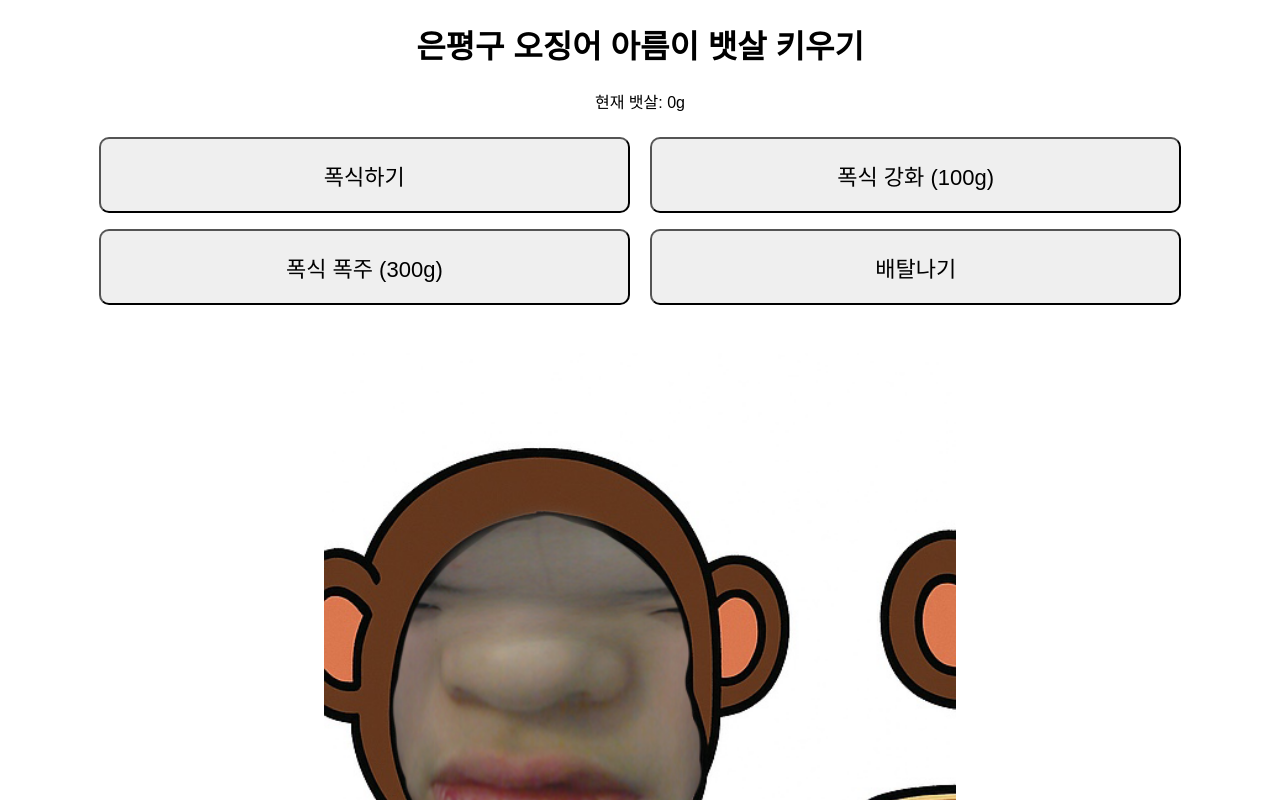
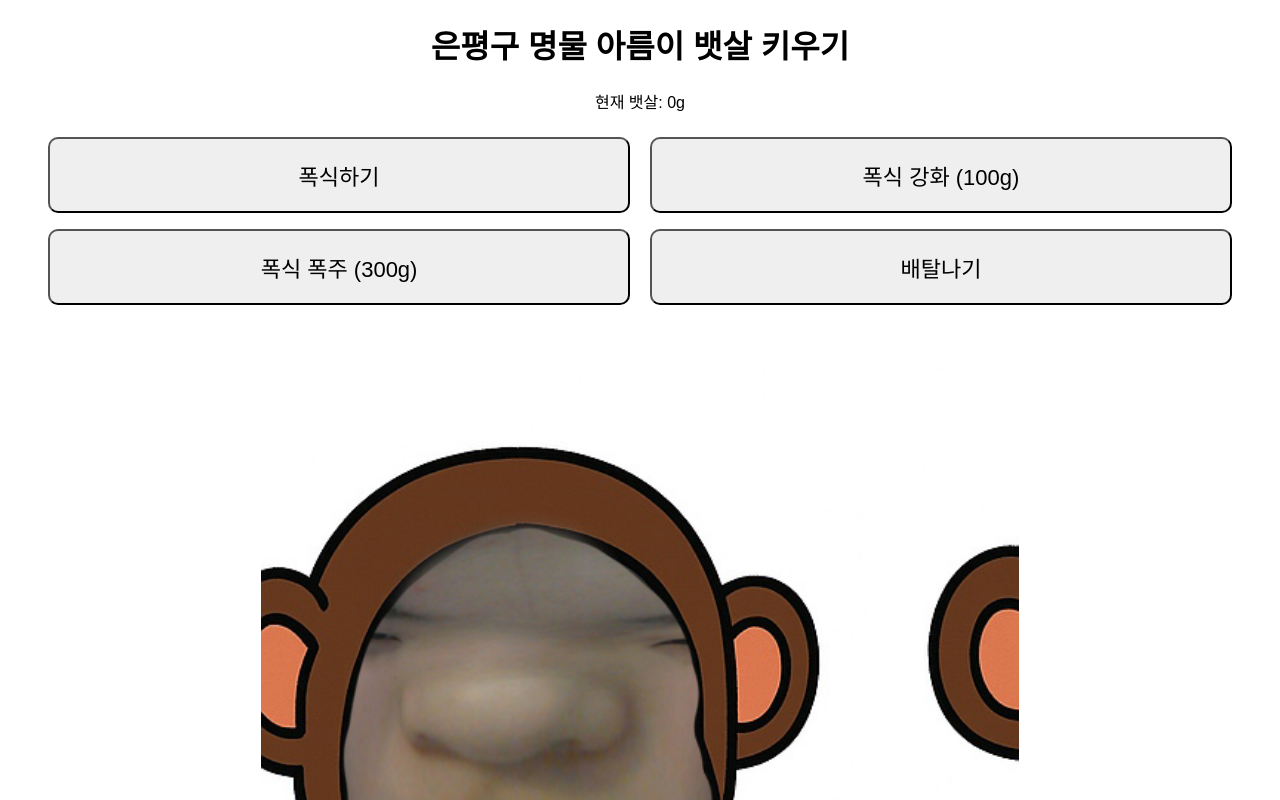
Before and after one commit to rhgksmfdlsep/arumigame, a plain HTML site: page index.html in a window 1280 px wide. Shown: the top 800 px of the page. Drawn offline with Linux system fonts and the light colour scheme.

Commit message:
Update index.html

```diff
--- a/index.html
+++ b/index.html
@@ -2,18 +2,18 @@
 <html lang="ko">
 <head>
   <meta charset="UTF-8">
-  <title>은평구 오징어 아름이 뱃살 키우기</title>
+  <title>은평구 명물 아름이 뱃살 키우기</title>
   <style>
     body { text-align: center; font-family: Arial; margin-top: 20px; }
 
     #fatImage {
-      margin-top: 40px;
-      width: 50%;
+      margin-top: 20px;
+      width: 60%;
       height: auto;
     }
 
     button {
-      width: 42%;
+      width: 46%;
       padding: 20px;
       font-size: 22px;
       margin: 8px;
@@ -21,12 +21,11 @@
       display: inline-block;
       box-sizing: border-box;
       cursor: pointer;
-      transition: background-color 0.2s, transform 0.1s ease;
+      transition: background-color 0.2s;
     }
 
     button:active {
       background-color: #ffcccc;
-      transform: scale(0.98);
     }
 
     @media (max-width: 768px) {
@@ -40,7 +39,6 @@
 
       #fatImage {
         width: 70%;
-        margin-top: 50px;
       }
 
       p {
@@ -54,7 +52,7 @@
   </style>
 </head>
 <body>
-  <h1>은평구 오징어 아름이 뱃살 키우기</h1>
+  <h1>은평구 명물 아름이 뱃살 키우기</h1>
   <p>현재 뱃살: <span id="fat">0</span>g</p>
 
   <div>
@@ -75,7 +73,7 @@
 
     function vibrate() {
       if (navigator.vibrate) {
-        navigator.vibrate([100, 50, 100]);
+        navigator.vibrate(50);
       }
     }
 
@@ -106,7 +104,7 @@
         fat -= 150;
         alert("아름이는 배탈나서 150g 뺐다. 화장실 지옥이었다.");
       } else {
-        alert("쌀 게 없다!");
+        alert("똥이 안 나온다! 이제 쌀 게 없다!");
       }
       document.getElementById("fat").innerText = fat;
       evolve();
```
